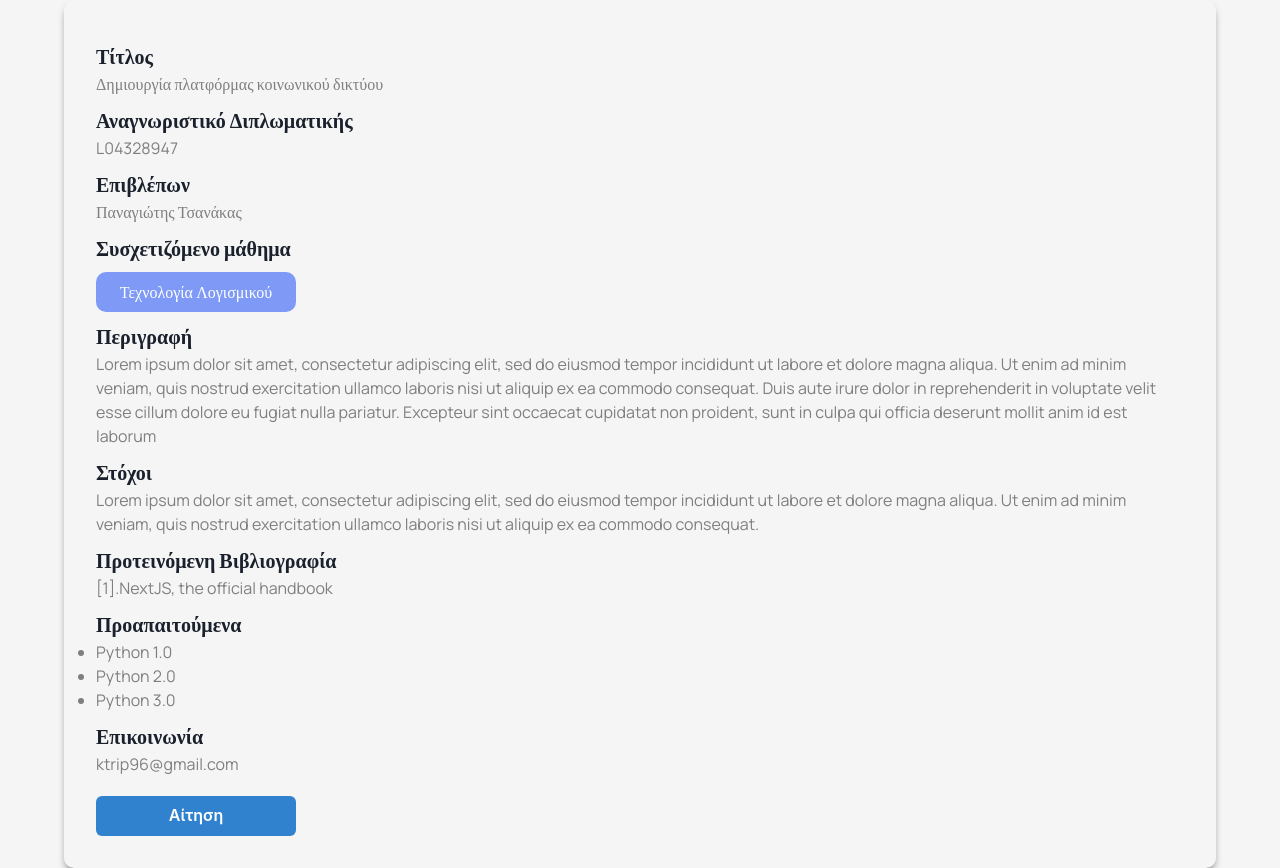
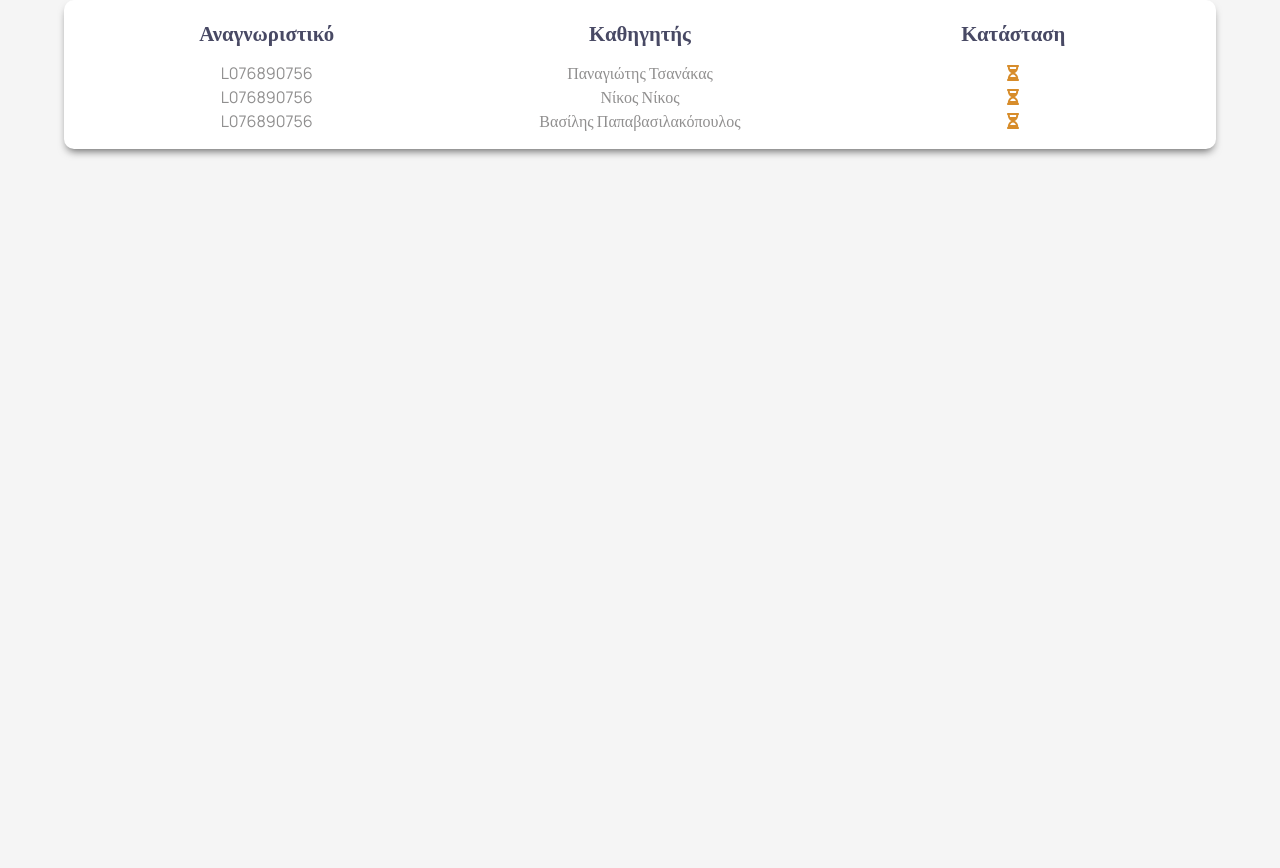
Before and after one commit to ktrip96/NTUA_thesis, a Next.js app in the folder theseus/: page /student in a window 1280 px wide. After the commit the page ends 800 px from the top, so only its background shows below. Built offline with nearby package versions, Linux system fonts and the light colour scheme.

Commit message:
Applications page

```diff
--- /dev/null
+++ b/theseus/pages/components/Application.js
@@ -0,0 +1,17 @@
+import styles from './Application.module.css'
+import { FaHourglassHalf } from 'react-icons/fa'
+import { BiWindowClose } from 'react-icons/bi'
+
+function Application({ name }) {
+  return (
+    <div className={styles.application_ctn}>
+      <h1 className={styles.content}>L076890756</h1>
+      <h1 className={[styles.name_ctn, styles.content].join(' ')}>{name}</h1>
+      <div className={[styles.icon_ctn, styles.content].join(' ')}>
+        <FaHourglassHalf style={{ color: '#d78c2a' }} />
+      </div>
+    </div>
+  )
+}
+
+export default Application
--- /dev/null
+++ b/theseus/pages/components/Application.module.css
@@ -0,0 +1,26 @@
+.application_ctn {
+  display: flex;
+}
+
+.icon_ctn {
+  display: flex;
+  align-items: center;
+  justify-content: center;
+}
+
+.content {
+  width: 250px;
+  flex-grow: 1;
+  font-size: 1rem;
+  text-align: center;
+  overflow: hidden;
+  text-overflow: ellipsis;
+  white-space: nowrap;
+  color: #908f8f;
+}
+
+@media (max-width: 425px) {
+  .content {
+    font-size: 3.5vw;
+  }
+}
--- /dev/null
+++ b/theseus/pages/components/ApplicationBox.js
@@ -0,0 +1,19 @@
+import Application from './Application'
+import styles from './ApplicationBox.module.css'
+
+function ApplicationBox() {
+  return (
+    <div className={styles.box_ctn}>
+      <div className={styles.header}>
+        <h1 className={styles.title}>Αναγνωριστικό</h1>
+        <h1 className={styles.title}>Καθηγητής</h1>
+        <h1 className={styles.title}>Κατάσταση</h1>
+      </div>
+      <Application name='Παναγιώτης Τσανάκας' />
+      <Application name='Νίκος Νίκος' />
+      <Application name='Βασίλης  Παπαβασιλακόπουλος' />
+    </div>
+  )
+}
+
+export default ApplicationBox
--- /dev/null
+++ b/theseus/pages/components/ApplicationBox.module.css
@@ -0,0 +1,35 @@
+.box_ctn {
+  width: 90%;
+  font-family: 'Manrope';
+  max-width: 1300px;
+  background-color: white;
+  margin: auto;
+  padding: 1rem;
+  border-radius: 10px;
+  -webkit-box-shadow: 0px 5px 8px -3px rgba(0, 0, 0, 0.6);
+  box-shadow: 0px 5px 8px -3px rgba(0, 0, 0, 0.6);
+}
+
+.header {
+  display: flex;
+  margin-bottom: 10px;
+  color: #484964;
+}
+
+.title {
+  font-size: 1.3rem;
+  flex-grow: 1;
+  width: 250px;
+  font-weight: 600;
+  overflow: hidden;
+  text-overflow: ellipsis;
+  white-space: nowrap;
+  padding: 2px;
+  text-align: center;
+}
+
+@media (max-width: 425px) {
+  .title {
+    font-size: 4vw;
+  }
+}
--- a/theseus/pages/components/StudentMenu.js
+++ /dev/null
@@ -1,5 +0,0 @@
-function StudentMenu() {
-  return <div>StudentMenu</div>
-}
-
-export default StudentMenu
--- a/theseus/pages/student/index.js
+++ b/theseus/pages/student/index.js
@@ -1,6 +1,7 @@
 import Logo from '../components/Logo'
 import MobileStudentMenu from '../components/MobileStudentMenu'
 import ProfileImage from '../components/ProfileImage'
+import ApplicationBox from '../components/ApplicationBox'
 import ProjectBox from '../components/ProjectBox'
 import ProjectInfo from '../components/ProjectInfo'
 import SearchBar from '../components/SearchBar'
@@ -20,9 +21,9 @@ function StudentHome() {
       {/* <ProjectBox />
       <ProjectBox />
       <ProjectBox /> */}
-      <ProjectInfo />
+      {/* <ProjectInfo /> */}
       {/* Οι αιτήσεις μου */}
-
+      <ApplicationBox />
       {/* Η διπλωματική μου */}
     </div>
   )
```
